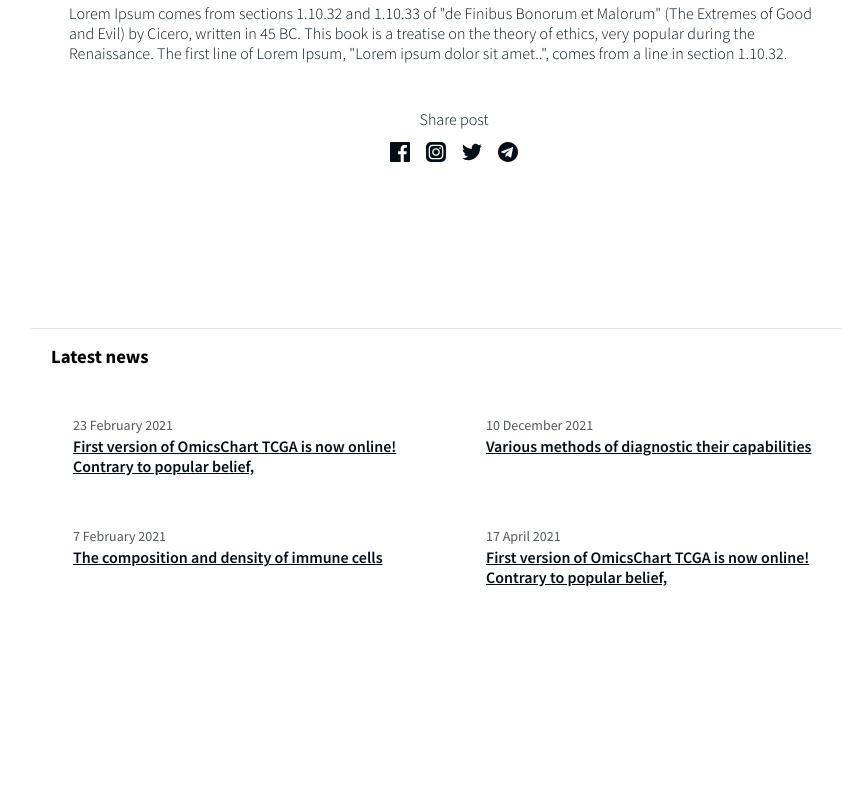
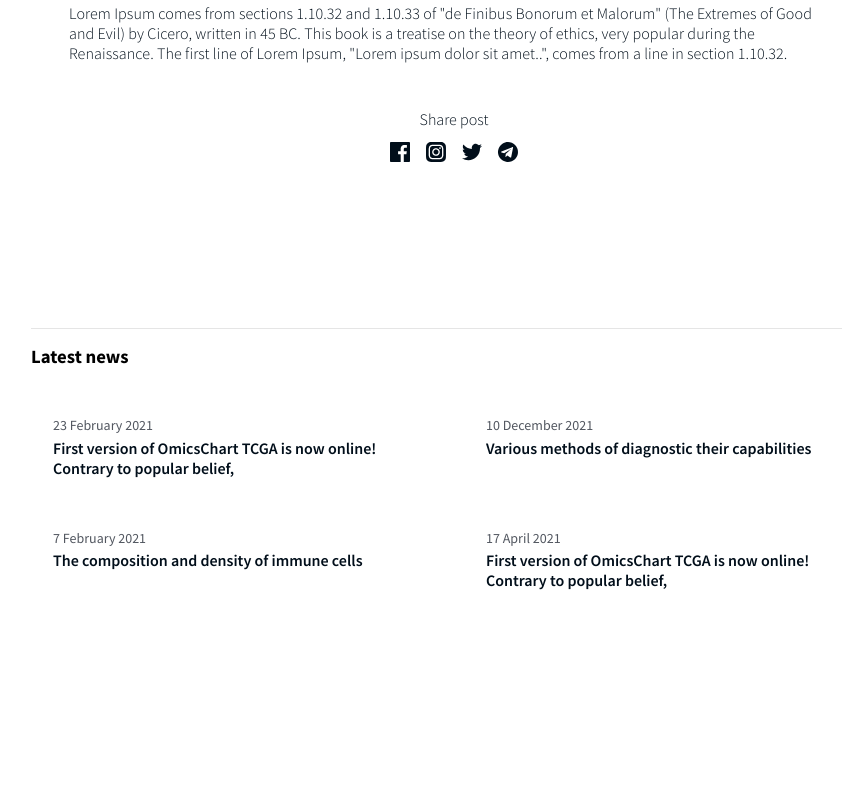
Before and after one commit to Anvarmirzo/omics, a website: page app/html/news-open.html in a window 1280 px wide. Shown: the part 1175-1971 px from the top of the page, without its empty margins (186-1028 px from the left). Drawn offline with nearby package versions, Linux system fonts and the light colour scheme; files that its build step writes are made by us from their sources; files whose address does not match are found by name.

Commit message:
fixed indents, x-scroll, hover states, swiper

```diff
--- a/app/html/news-open.html
+++ b/app/html/news-open.html
@@ -22,7 +22,7 @@
 				<span class="news-open__date">10 August 2021</span>
 				<article class="news-open-item">
 					<img class="news-open-item__img" src="../img/news/1.jpg" alt="Motivation">
-					<div class="news-open-item__content">
+					<a class="news-open-item__content">
 						<p>Motivation The composition and density of immune cells in the tumor microenvironment profoundly influence
 							tumor
 							progression and success of anti-cancer therapies. Flow cytometry, immunohistochemistry staining, or
@@ -67,7 +67,7 @@
 							by Cicero, written in 45 BC. This book is a treatise on the theory of ethics, very popular during the
 							Renaissance. The
 							first line of Lorem Ipsum, "Lorem ipsum dolor sit amet..", comes from a line in section 1.10.32.</p>
-					</div>
+					</a>
 					<div class="news-open-share">
 						<span class="news-open-share__title">Share post</span>
 						<ul class="news-open-social">
@@ -99,34 +99,34 @@
 				<h3>Latest news</h3>
 				<div class="row news-open-latest__row">
 					<article class="col-md-6">
-						<div class="news-open-latest__item">
+						<a href="#" class="news-open-latest__item">
 							<span class="news-open-latest__date">23 February 2021</span>
-							<a class="news-open-latest__link" href="">First version of OmicsChart TCGA is now online! Contrary to
+							<span class="news-open-latest__link">First version of OmicsChart TCGA is now online! Contrary to
 								popular belief,
-							</a>
-						</div>
+							</span>
+						</a>
 					</article>
 					<article class="col-md-6">
-						<div class="news-open-latest__item">
+						<a href="#" class="news-open-latest__item">
 							<span class="news-open-latest__date">10 December 2021</span>
-							<a class="news-open-latest__link" href="">Various methods of diagnostic their capabilities
-							</a>
-						</div>
+							<span class="news-open-latest__link">Various methods of diagnostic their capabilities
+							</span>
+						</a>
 					</article>
 					<article class="col-md-6">
-						<div class="news-open-latest__item">
+						<a href="#" class="news-open-latest__item">
 							<span class="news-open-latest__date">7 February 2021</span>
-							<a class="news-open-latest__link" href="">The composition and density of immune cells
-							</a>
-						</div>
+							<span class="news-open-latest__link">The composition and density of immune cells
+							</span>
+						</a>
 					</article>
 					<article class="col-md-6">
-						<div class="news-open-latest__item">
+						<a href="#" class="news-open-latest__item">
 							<span class="news-open-latest__date">17 April 2021</span>
-							<a class="news-open-latest__link" href="">First version of OmicsChart TCGA is now online! Contrary to
+							<span class="news-open-latest__link">First version of OmicsChart TCGA is now online! Contrary to
 								popular belief,
-							</a>
-						</div>
+							</span>
+						</a>
 					</article>
 				</div>
 			</div>
--- a/app/js/scripts/swiper-config.js
+++ b/app/js/scripts/swiper-config.js
@@ -2,7 +2,7 @@ export function initSliders() {
 	const headerSwiper = new Swiper('.hero-swiper', {
 		loop: true,
 		initialSlide: 1,
-
+		effect: 'fade',
 		pagination: {
 			el: '.swiper-pagination',
 			dynamicBullets: true,
--- a/app/scss/blocks/footer.scss
+++ b/app/scss/blocks/footer.scss
@@ -4,7 +4,7 @@
   padding-bottom: 94px;
 
   @include block_991 {
-    padding-top: 32px;
+    padding-top: 80px;
     padding-bottom: 32px;
   }
 }
--- a/app/scss/blocks/more-product.scss
+++ b/app/scss/blocks/more-product.scss
@@ -5,6 +5,12 @@
 .more-product__row {
   margin-top: 48px;
   row-gap: 20px;
+
+  @include block_991 {
+    overflow-x: auto;
+    flex-direction: row;
+    flex-wrap: nowrap;
+  }
 }
 
 .more-product-item {
@@ -16,6 +22,19 @@
   background-size: cover;
   background-repeat: no-repeat;
   background-position: center;
+
+  @include block_991 {
+    padding: 36px 16px;
+    min-width: 540px;
+  }
+
+  @include block_767 {
+    min-width: 440px;
+  }
+
+  @include block_575 {
+    min-width: calc(100vw - 66px);
+  }
 
   &:hover .hero-links {
     opacity: 1;
@@ -34,9 +53,6 @@
       opacity: 1;
       visibility: visible;
       transform: translateY(0);
-    }
-
-    @include block_480 {
       flex-direction: column;
       row-gap: 15px;
     }
@@ -61,4 +77,9 @@
 .more-product-item__subtitle {
   margin-top: 32px;
   font-size: 18px;
+
+  @include block_991 {
+    margin-top: 24px;
+    font-size: $text_base;
+  }
 }
--- a/app/scss/home.scss
+++ b/app/scss/home.scss
@@ -10,7 +10,7 @@
 
   @include block_991 {
     background-image: none;
-    padding: 80px 0 0;
+    padding: 80px 0 80px;
   }
 }
 
--- a/app/scss/news-open.scss
+++ b/app/scss/news-open.scss
@@ -87,6 +87,10 @@
   padding: 16px 0 30px;
   border-top: 1px solid $light_400;
 
+  .container {
+    padding: 0;
+  }
+
   @include block_575 {
     margin-top: 40px;
   }
@@ -120,6 +124,10 @@
   &:hover {
     border: 1px solid #F8F7F7;
     box-shadow: 0px 2px 23px rgba(0, 0, 0, 0.07), 0px 6.6501px 14.1647px rgba(0, 0, 0, 0.0146149);
+
+    .news-open-latest__link {
+      text-decoration: underline;
+    }
   }
 }
 
@@ -129,9 +137,9 @@
 }
 
 .news-open-latest__link {
+  transition: all 0.3s;
   font-weight: 600;
   font-size: $text_base;
-  text-decoration-line: underline;
   color: $black_500;
   margin-top: 3px;
 }
--- a/app/scss/news-page.scss
+++ b/app/scss/news-page.scss
@@ -114,10 +114,18 @@
 
 .news-page-item__link {
   display: flex;
+  width: max-content;
   font-size: $text_base;
   color: #096394;
 
+  &:hover {
+    .icon {
+      margin-left: 20px;
+    }
+  }
+
   .icon {
+    transition: all 0.3s;
     margin-left: 8px;
     background-image: url('../img/svg/arrow-right-dark.svg');
   }
```
